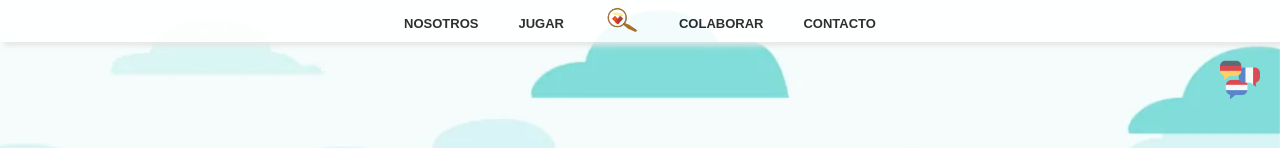
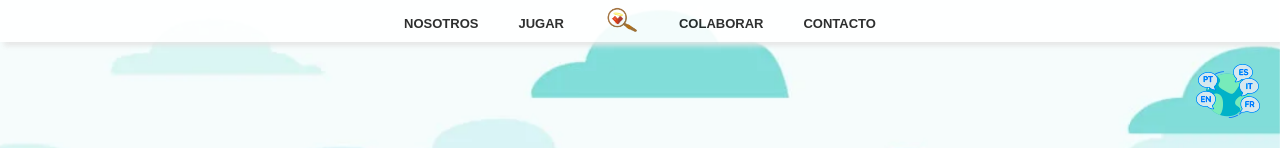
Before and after one commit to alecalgaro/enbuscadelasantidad-web, a React (Vite) app: page / in a window 1280 px wide. Shown: the top 148 px of the page. Built offline with nearby package versions, Linux system fonts and the light colour scheme.

Commit message:
Actualización icono de lenguajes

```diff
--- a/src/components/Header.jsx
+++ b/src/components/Header.jsx
@@ -7,7 +7,7 @@ import iconEnglish from "../img/icons/icon-english.webp";
 import iconItalian from "../img/icons/icon-italian.webp";
 import iconPortuguese from "../img/icons/icon-portuguese.webp";
 import iconFrench from "../img/icons/icon-french.webp";
-import iconLanguages from "../img/icons/icon-idiomas.webp";
+import iconLanguages from "../img/icons/icon-languages.webp";
 import data from "./data.json";
 
 import { motion } from "framer-motion";
@@ -233,24 +233,22 @@ const Buttons = styled.div`
 
 const Languages = styled.div`
 	display: flex;
-	align-items: flex-start;
+	align-items: center;
+	justify-content: center;
 	position: absolute;
-	top: 6rem;
-	right: 2rem;
+	top: 5rem;
+	right: 1rem;
+
+	@media (min-width: 756px) {
+		top: 6rem;
+		right: 2rem;
+	}
 
 	button {
 		border: none;
 		background: none;
 		cursor: pointer;
 		transition: all 0.3s;
-
-		&:hover {
-			transform: scale(1.2);
-		}
-
-		img {
-			width: 4rem;
-		}
 	}
 `;
 
@@ -258,12 +256,19 @@ const LanguagesButtons = styled.div`
 	display: ${(props) => (props.hideIcons ? "none" : "flex")};
 	gap: 1rem;
 	margin-right: 1.5rem;
-	/* transition: opacity 1s; */
-	/* opacity: ${(props) => (props.hideIcons ? 0 : 1)}; */
+
 	p {
 		font-size: 1.2rem;
 		color: var(--grey-text);
 		text-align: center;
-		margin-top: 0.5rem;
+		margin: 0.5rem 0 0 0;
+	}
+
+	img {
+		width: 4rem;
+	}
+
+	button:hover {
+		transform: scale(1.1);
 	}
 `;
```
Also changed, not shown: src/img/icons/icon-idiomas.webp (deleted), src/img/icons/icon-languages.webp (added).
